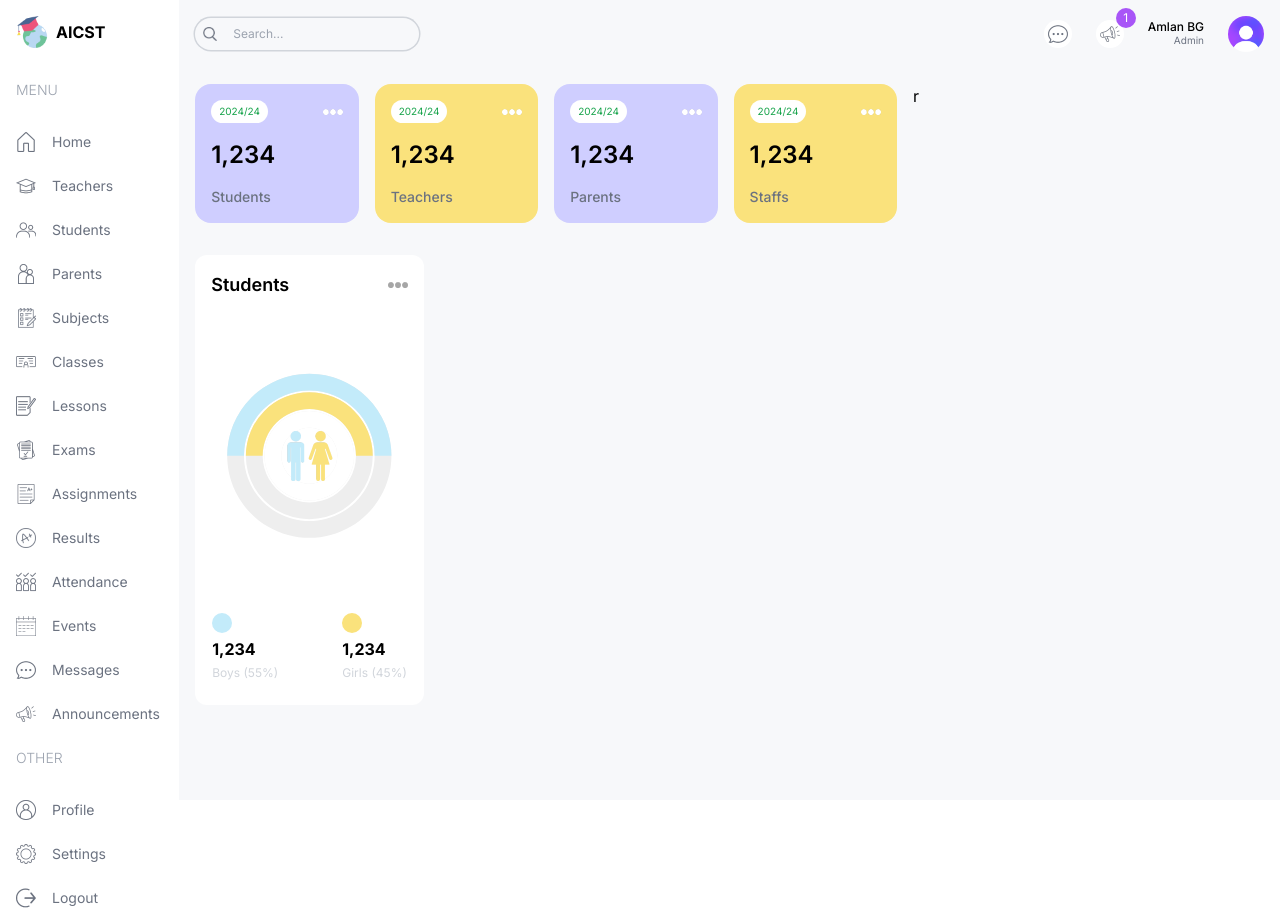
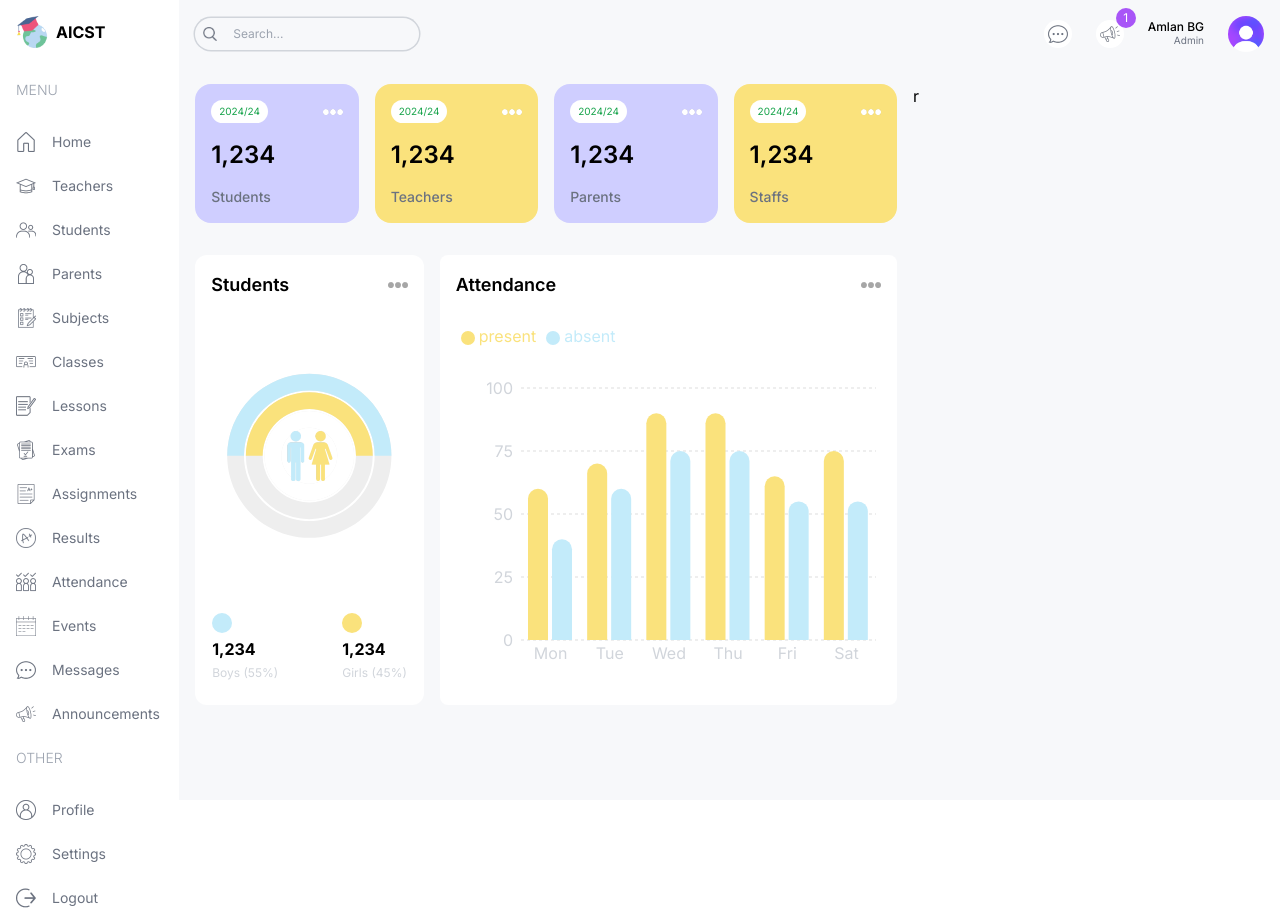
Before and after one commit to amlanxbghn/dashboard, a Next.js app: page /admin in a window 1280 px wide. Built offline with nearby package versions, Linux system fonts and the light colour scheme.

Commit message:
Attendance Chart

```diff
--- a/src/app/(dashboard)/admin/page.tsx
+++ b/src/app/(dashboard)/admin/page.tsx
@@ -1,3 +1,4 @@
+import AttendanceChart from "@/components/AttendanceChart"
 import CountChart from "@/components/CountChart"
 import UserCard from "@/components/UserCard"
 
@@ -21,7 +22,7 @@
           </div>
           {/* attendance chart */}
           <div className="w-full lg:w-2/3 h-[450px]">
-
+            <AttendanceChart/>
           </div>
         </div>
         {/* bottom charts */}
--- /dev/null
+++ b/src/components/AttendanceChart.tsx
@@ -0,0 +1,70 @@
+"use client"
+import Image from 'next/image';
+import { BarChart, Bar, Rectangle, XAxis, YAxis, CartesianGrid, Tooltip, Legend, ResponsiveContainer } from 'recharts';
+
+const data = [
+    {
+        name: 'Mon',
+        present: 60,
+        absent: 40,
+    },
+    {
+        name: 'Tue',
+        present: 70,
+        absent: 60,
+    },
+    {
+        name: 'Wed',
+        present: 90,
+        absent: 75,
+    },
+    {
+        name: 'Thu',
+        present: 90,
+        absent: 75,
+    },
+    {
+        name: 'Fri',
+        present: 65,
+        absent: 55,
+    },
+    {
+        name: 'Sat',
+        present: 75,
+        absent: 55,
+    },
+];
+
+const AttendanceChart = () => {
+    return (
+        <div className='bg-white rounded-lg p-4 h-full'>
+            <div className="flex justify-between items-center">
+                <h1 className='text-lg font-semibold'>Attendance</h1>
+                <Image src="/moreDark.png" alt="" width={20} height={20} />
+            </div>
+            <ResponsiveContainer width="100%" height="90%">
+                <BarChart width={500} height={300} data={data} barSize={20}>
+                    <CartesianGrid strokeDasharray="3 3" vertical={false} stroke='#ddd'/>
+                    <XAxis dataKey="name" axisLine={false} tick={{fill: '#d1d5db'}} tickLine={false}/>
+                    <YAxis axisLine={false} tick={{fill: '#d1d5db'}} tickLine={false}/>
+                    <Tooltip contentStyle={{borderRadius:"10px", borderColor:"lightgray"}}/>
+                    <Legend align='left' verticalAlign='top' wrapperStyle={{paddingTop:'20px',paddingBottom:'40px'}}/>
+                    <Bar
+                        dataKey="present"
+                        fill="#FAE27C"
+                        legendType='circle'
+                        radius={[10,10,0,0]}
+                    />
+                    <Bar
+                        dataKey="absent"
+                        fill="#C3EBFA"
+                        legendType='circle'
+                        radius={[10,10,0,0]}
+                    />
+                </BarChart>
+            </ResponsiveContainer>
+        </div>
+    )
+}
+
+export default AttendanceChart
```
